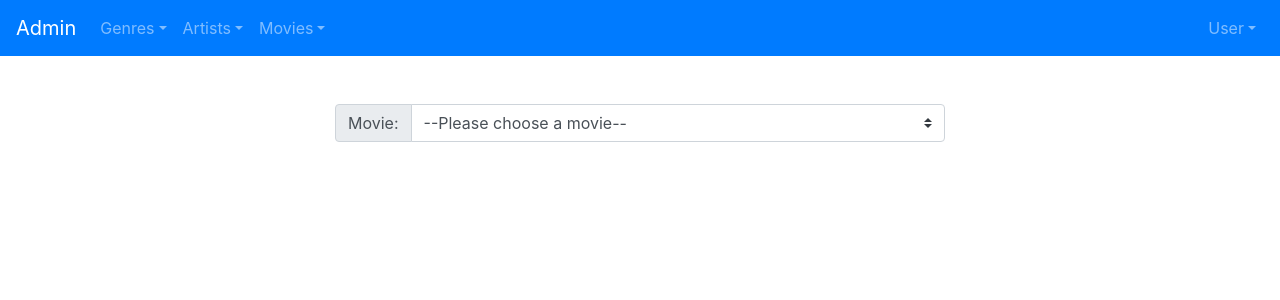
After one commit to Etienne-Schmitt/ACS-MovieRating, a PHP site: template Views/admin/movie/movie.edit.admin.html.twig in a window 1280 px wide. The commit adds this page. Shown: the top 300 px of the page. Run offline with PHP 8.4, Linux system fonts and the light colour scheme; the template is opened without the code that fills it, so the values that code supplies are empty; some libraries are stand-ins or nearby versions.

Commit message:
Addind movie.edit.admin.html.twig for edit film from admin page

```diff
--- /dev/null
+++ b/Views/admin/movie/movie.edit.admin.html.twig
@@ -0,0 +1,127 @@
+{% extends "admin/partials/base.admin.html.twig" %}
+
+{% block title %}Edit Movie | Admin{% endblock %}
+
+
+{% block stylesheets %}
+    <link rel="stylesheet" href="{{ baseUrl }}/assets/css/formStyle.css">
+{% endblock %}
+
+{% block body %}
+    {% set arrayArtist = {1: ['Kubrick', 'Stanley', 1928], 2: ['Hayao', 'Miyazaki', 1941], 3: ['Jean-Pierre', 'Michel', 1985] } %}
+    {% set arrayMovie = {1: ["The Wind Rises", 2012], 2: ["2001: A Space Odyssey", 1968], 3: ["The Imitation Game", 2014] } %}
+    {% set arrayGenre = {1: "Science-fiction", 2: "Action", 3: "Comedy", 4: "Romance", 5:"Historical fiction", 6: "Animation"} %}
+    <div class="container mt-5" id="form-container">
+        <form action="{{ baseUrl }}/admin/movie/edit" method="post" id="form-data" class="pb-3">
+
+            <div class="input-group">
+                <div class="input-group-prepend form-group">
+                    <label class="input-group-text" for="movie-edit-old">Movie:</label>
+                </div>
+                <select class="custom-select" name="movie-edit-old" id="movie-edit-old">
+                    <option value="">--Please choose a movie--</option>
+                    {% if arrayMovie is defined %}
+                        {% for id, movie in arrayMovie %}
+                            <option name="{{ id }}" id="{{ id }}">{{ movie.1 }} - {{ movie.0 }}</option>
+                        {% endfor %}
+                    {% endif %}
+                </select>
+            </div>
+
+
+            <div class="form-group hidden">
+                <label for="movie-title-edit">Title:</label>
+                <input type="text" name="movie-title-edit" id="movie-title-edit" class="form-control" autofocus
+                       required>
+            </div>
+
+
+            <div class="input-group pb-3 hidden" id="genre-text">
+                <div class="input-group-prepend">
+                    <label class="input-group-text" for="movie-genre-edit">Genre:</label>
+                </div>
+                <select class="custom-select hidden" name="movie-genre-edit" id="movie-genre-edit">
+                    <option value="">--Please choose a genre--</option>
+                    {% if arrayGenre is defined %}
+                        {% for id, genre in arrayGenre %}
+                            <option name="{{ id }}" id="{{ id }}">{{ genre }}</option>
+                        {% endfor %}
+                    {% endif %}
+                </select>
+            </div>
+
+
+            <div class="input-group pb-3 hidden" id="genre-text">
+                <div class="input-group-prepend">
+                    <label class="input-group-text" for="movie-director-edit">Director:</label>
+                </div>
+                <select class="custom-select" name="movie-director-edit" id="movie-director-edit">
+                    <option value="">--Please choose an artist--</option>
+                    {% if arrayArtist is defined %}
+                        {% for id, fullName in arrayArtist %}
+                            <option name="{{ id }}" id="{{ id }}">{{ fullName.0 }} {{ fullName.1 }}
+                                - {{ fullName.2 }}</option>
+                        {% endfor %}
+                    {% endif %}
+                </select>
+            </div>
+
+
+            <div class="form-group hidden">
+                <label for="movie-year-edit">Release year:</label>
+                <input type="number" name="movie-year-edit" id="movie-year-edit" class="form-control" required>
+            </div>
+
+
+            <div class="form-group hidden">
+                <div class="pb-4" id="previous-poster-group">
+                    <input class="btn btn-primary" id="previous-poster-btn" type="button" value="See previous poster"
+                           data-toggle="collapse"
+                           data-target="#collapseExample" aria-expanded="false" aria-controls="collapseExample">
+
+                </div>
+                <div class="collapse" id="collapseExample">
+                    <div class="d-flex justify-content-center">
+                        <img src="" alt="" id="movie-poster-preview" class="w-50">
+                    </div>
+                </div>
+                <label for="file">New Poster:</label>
+                <div class="custom-file">
+                    <label for="movie-poster-edit" class="custom-file-label text-left">Movie poster</label>
+                    <input id="movie-poster-edit" name="movie-poster-edit" class="custom-file-input"
+                           type="file">
+                </div>
+            </div>
+
+
+            <div class="form-group hidden">
+                <label for="movie-synopsis-edit">Synopsis:</label>
+                <textarea name="movie-synopsis-edit" id="movie-synopsis-edit" class="form-control" rows="5"></textarea>
+            </div>
+
+
+            <div class="hidden" id="form-btn-group">
+                <input type="submit" value="Edit movie" class="btn btn-primary">
+                <input type="reset" value="Reset" class="btn btn-danger">
+            </div>
+        </form>
+        {% if addArtist is defined %}
+            {% if addArtist == true %}
+                <div class="alert alert-success" role="alert">
+                    Movie added with success !
+                </div>
+            {% else %}
+                <div class="alert alert-danger" role="alert">
+                    Error when adding movie !
+                </div>
+            {% endif %}
+        {% endif %}
+    </div>
+{% endblock %}
+
+{% block footer %}
+{% endblock %}
+
+{% block javascripts %}
+    <script src="{{ baseUrl }}/assets/js/movieFileInputForm.js"></script>
+{% endblock %}
--- a/assets/css/formStyle.css
+++ b/assets/css/formStyle.css
@@ -26,11 +26,11 @@
         width: 9em;
     }
 
-    #form-data #form-btn-group input:first-child {
-        margin-right: 0.5em;
+    #form-data #previous-poster-group input[type=button] {
+        width: 18.20em;
     }
 
-    #form-data #form-btn-group {
+    #form-data #form-btn-group, #form-data #previous-poster-group {
         text-align: end;
     }
 }
--- a/assets/js/movieFileInputForm.js
+++ b/assets/js/movieFileInputForm.js
@@ -1,3 +1,80 @@
+const
+    movieSelector = document.getElementById("movie-edit-old"),
+    arrayHiddenDiv = Array.from(document.getElementsByClassName("hidden")),
+
+    inputTitle = document.getElementById("movie-title-edit"),
+    inputGenre = document.getElementById("movie-genre-edit"),
+    inputDirector = document.getElementById("movie-director-edit"),
+    inputYear = document.getElementById("movie-year-edit"),
+    inputPoster = document.getElementById("movie-poster-preview"),
+    inputSynopsis = document.getElementById("movie-synopsis-edit");
+
+movieSelector.addEventListener("change", () => {
+    let
+        movieSelected = movieSelector.options[movieSelector.selectedIndex].id,
+        promiseMovie = getDBDataForMovie(movieSelected);
+
+
+    promiseMovie.then(
+        /**
+         * @param {json} arrayMovie
+         * @param {string} arrayMovie.title
+         * @param {number} arrayMovie.genre
+         * @param {number} arrayMovie.director
+         * @param {number} arrayMovie.year
+         * @param {string} arrayMovie.poster
+         * @param {string} arrayMovie.synopsis
+         */
+        arrayMovie => {
+            changeValueOfMovieInputs(
+                arrayMovie.title, arrayMovie.genre,
+                arrayMovie.director, arrayMovie.year,
+                arrayMovie.poster, arrayMovie.synopsis
+            );
+            showHiddenDivs(arrayHiddenDiv);
+
+        }
+    )
+});
+
+/**
+ * @param title {string}
+ * @param genre {number}
+ * @param director {number}
+ * @param year {number}
+ * @param poster {string}
+ * @param synopsis {string}
+ */
+function changeValueOfMovieInputs(
+    title, genre,
+    director, year,
+    poster, synopsis
+) {
+    inputTitle.value = title;
+    inputGenre.selectedIndex = genre;
+    inputDirector.selectedIndex = director;
+    inputYear.value = year;
+    inputPoster.src = "/Uploads/posters/" + poster;
+    inputSynopsis.value = synopsis;
+}
+
+/**
+ * @async
+ * @param id
+ * @returns {Promise<string>}
+ */
+async function getDBDataForMovie(id) {
+    let data = await fetch("/admin/movie/get/" + id);
+    return await data.json();
+}
+
+function showHiddenDivs(arrayDivs) {
+    arrayDivs.forEach(hiddenDiv => {
+        hiddenDiv.classList.remove("hidden");
+    });
+}
+
+
 $(".custom-file-input").on("change", function () {
     var fileName = $(this).val().split("\\").pop();
     $(this).siblings(".custom-file-label").addClass("selected").html(fileName);
```
